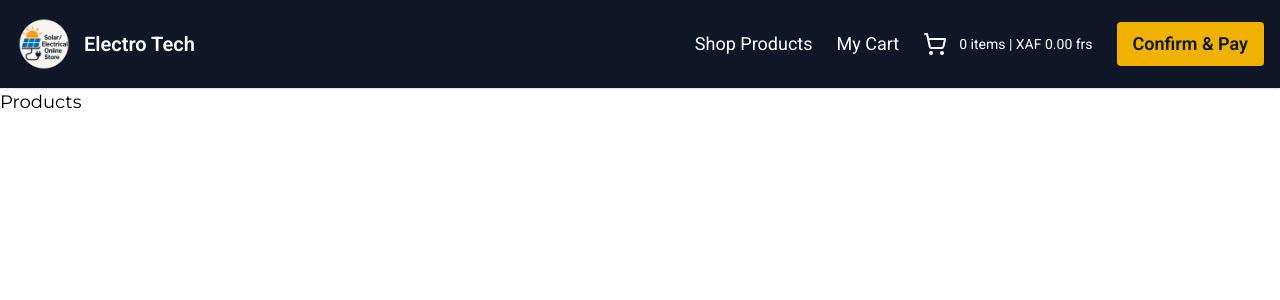
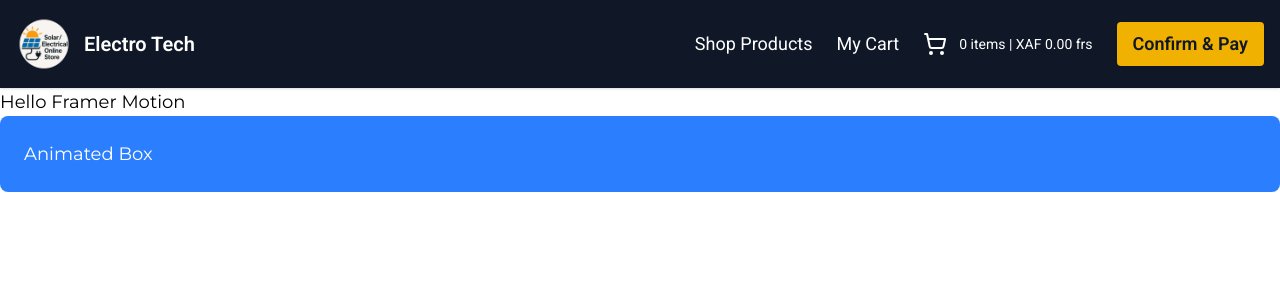
Before and after one commit to codernelly34/e-commerce-website, a Next.js app: page /products in a window 1280 px wide. Shown: the top 300 px of the page. Built offline with nearby package versions, Linux system fonts and the light colour scheme.

Commit message:
feat: implement animated Text component for enhanced user engagement on the Home page

```diff
--- a/src/app/(pages)/products/page.jsx
+++ b/src/app/(pages)/products/page.jsx
@@ -1,7 +1,32 @@
-import React from "react";
+"use client";
+
+import { motion } from "framer-motion";
+
+const boxVariants = {
+  hidden: { opacity: 0, scale: 0.8 },
+  visible: { opacity: 1, scale: 1, transition: { duration: 0.5 } },
+};
 
 const Products = () => {
-  return <div>Products</div>;
+  return (
+    <div>
+      <motion.div
+        initial={{ opacity: 0, y: 50 }}
+        animate={{ opacity: 1, y: 0 }}
+        transition={{ duration: 0.5 }}
+      >
+        <h1>Hello Framer Motion</h1>
+      </motion.div>{" "}
+      <motion.div
+        variants={boxVariants}
+        initial="hidden"
+        animate="visible"
+        className="p-6 bg-blue-500 text-white rounded-lg"
+      >
+        Animated Box
+      </motion.div>
+    </div>
+  );
 };
 
 export default Products;
--- /dev/null
+++ b/src/app/_home/text.jsx
@@ -0,0 +1,41 @@
+"use client";
+
+import { motion } from "framer-motion";
+import Link from "next/link.js";
+
+const Text = () => {
+  return (
+    <motion.div
+      initial={{ opacity: 0, y: 50 }}
+      animate={{ opacity: 1, y: 0 }}
+      transition={{ duration: 0.5 }}
+      className="heroContent text-white pr-2"
+    >
+      <div className="hover:bg-gray-600 active:bg-gray-600 p-2">
+        <h2 className="text-2xl md:text-3xl font-bold mb-6">
+          Your One-Stop Shop for Electrical & Solar Solutions
+        </h2>
+        <p className="font-medium text-lg">
+          Shop quality Electrical and Solar equipment, and hire experts for
+          installation and maintenance services — all in one place
+        </p>
+      </div>
+      <div className="flex items-center justify-normal gap-4 mt-6">
+        <Link
+          href="#quickShow"
+          className="inline-block bg-white text-black px-7 py-2 font-semibold transition-all duration-300 hover:bg-black hover:text-white decoration-transparent hover:underline hover:decoration-green-600 whitespace-nowrap"
+        >
+          Shop Now
+        </Link>
+        <Link
+          href="#"
+          className=" inline-block bg-white text-black px-7 py-2 font-semibold transition-all duration-300 hover:bg-black hover:text-white decoration-transparent hover:underline hover:decoration-green-600 whitespace-nowrap"
+        >
+          Book a Service
+        </Link>
+      </div>
+    </motion.div>
+  );
+};
+
+export default Text;
--- a/src/app/page.jsx
+++ b/src/app/page.jsx
@@ -1,39 +1,17 @@
 import "@/styles/home.css";
 import HomeNav from "@/components/HomeNav.jsx";
-import Link from "next/link.js";
 import Categories from "@/components/Categories.jsx";
 import Products from "@/components/Products.jsx";
+import Text from "./_home/text.jsx";
 
 const Home = () => {
   return (
     <div id="home-page">
       <header id="heroSection" className="relative">
         <HomeNav />
-        <div className="heroContent text-white pr-2">
-          <div className="hover:bg-gray-600 active:bg-gray-600 p-2">
-            <h2 className="text-2xl md:text-3xl font-bold mb-6">
-              Your One-Stop Shop for Electrical & Solar Solutions
-            </h2>
-            <p className="font-medium text-lg">
-              Shop quality Electrical and Solar equipment, and hire experts for
-              installation and maintenance services — all in one place
-            </p>
-          </div>
-          <div className="flex items-center justify-normal gap-4 mt-6">
-            <Link
-              href="#quickShow"
-              className="inline-block bg-white text-black px-7 py-2 font-semibold transition-all duration-300 hover:bg-black hover:text-white decoration-transparent hover:underline hover:decoration-green-600 whitespace-nowrap"
-            >
-              Shop Now
-            </Link>
-            <Link
-              href="#"
-              className=" inline-block bg-white text-black px-7 py-2 font-semibold transition-all duration-300 hover:bg-black hover:text-white decoration-transparent hover:underline hover:decoration-green-600 whitespace-nowrap"
-            >
-              Book a Service
-            </Link>
-          </div>
-        </div>
+        {/* <div className="heroContent text-white pr-2"> */}
+        <Text />
+        {/* </div> */}
       </header>
       <main id="mainSection" className="h-screen">
         <section id="quickShow" className="relative">
```
